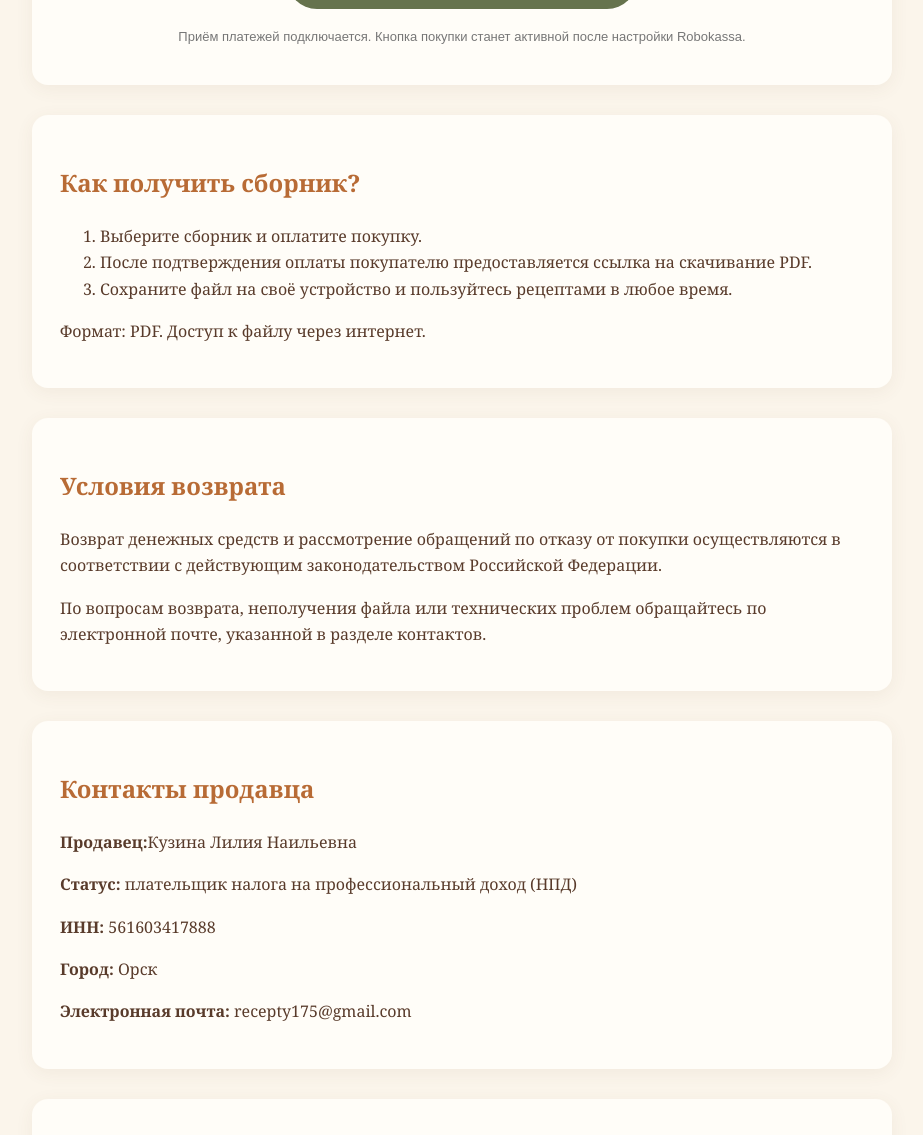
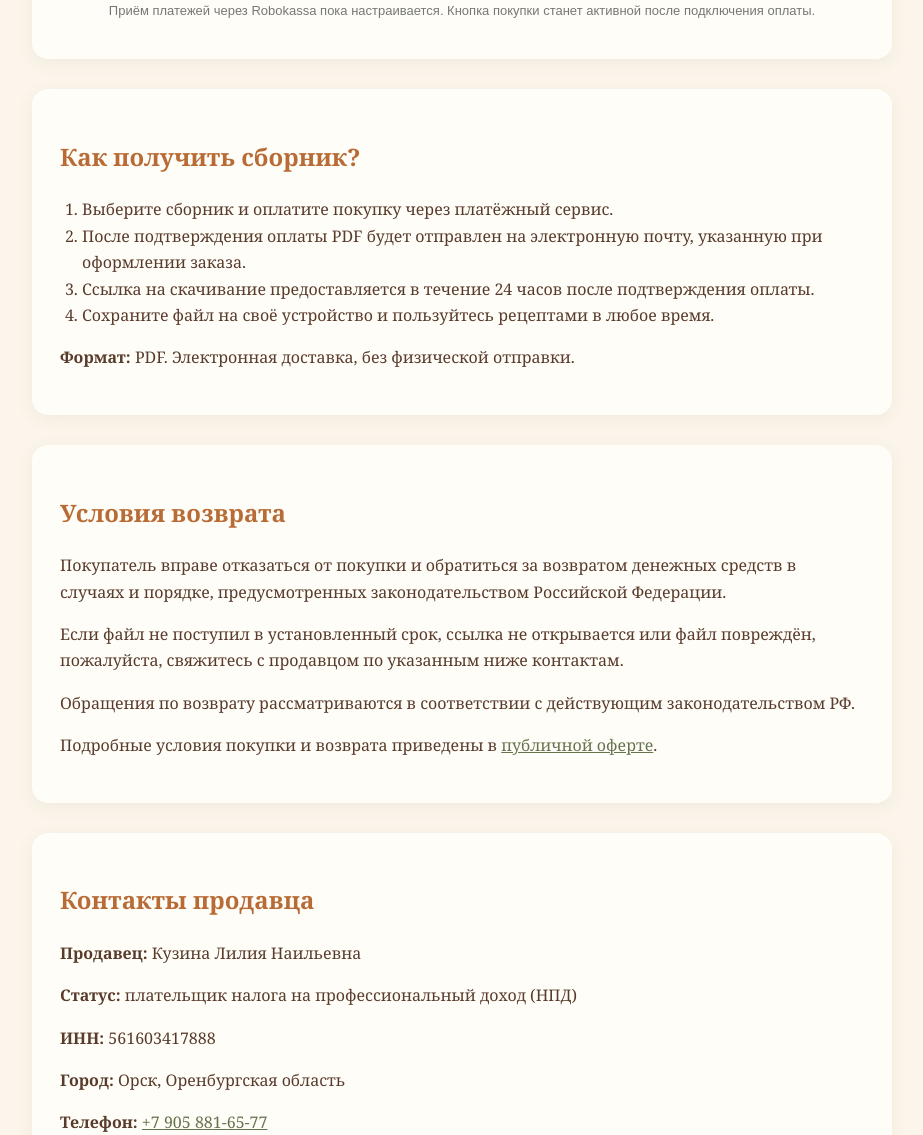
Before and after one commit to lk210587/teplye-vkusy-sezona, a plain HTML site: page index.html in a window 1280 px wide. Shown: the part 1665-2800 px from the top of the page, without its empty margins (178-1101 px from the left). Drawn offline with Linux system fonts and the light colour scheme.

Commit message:
index.html

```diff
--- a/index.html
+++ b/index.html
@@ -6,6 +6,7 @@
 <meta name="viewport" content="width=device-width, initial-scale=1.0">
 <title>Тёплые вкусы сезона — сборник рецептов</title>
 <meta name="description" content="10 уютных осенних рецептов с фотографиями. Электронный сборник PDF за 99 рублей.">
+
 <style>
 :root {
   --brown: #593b2b;
@@ -77,9 +78,11 @@ footer {
   font-size: 14px;
 }
 a { color: var(--green); }
-ul { padding-left: 22px; }
+ul, ol { padding-left: 22px; }
+.contact a { overflow-wrap: anywhere; }
 </style>
 </head>
+
 <body>
 
 <header>
@@ -101,14 +104,14 @@ ul { padding-left: 22px; }
   <p>
     «Тёплые вкусы сезона» — электронный сборник рецептов
     в формате PDF, который удобно хранить на телефоне,
-    планшете или компьютере. А можно распечатать и он всегда будет под рукой!
+    планшете или компьютере. Его также можно распечатать.
   </p>
 </section>
 
 <section>
   <h2>Что входит в сборник?</h2>
   <ul>
-    <li>10 авторских рецептов в одном сборнике.</li>
+    <li>10 рецептов в одном сборнике.</li>
     <li>Фотографии готовых блюд.</li>
     <li>Список необходимых ингредиентов.</li>
     <li>Пошаговое описание приготовления.</li>
@@ -132,47 +135,62 @@ ul { padding-left: 22px; }
   <p style="text-align:center">
     Разовая оплата. Электронный формат PDF.
   </p>
+
   <div class="buy">Оплата скоро будет доступна</div>
+
   <p class="note">
-    Приём платежей подключается. Кнопка покупки
-    станет активной после настройки Robokassa.
+    Приём платежей через Robokassa пока настраивается.
+    Кнопка покупки станет активной после подключения оплаты.
   </p>
 </section>
 
 <section>
   <h2>Как получить сборник?</h2>
   <ol>
-    <li>Выберите сборник и оплатите покупку.</li>
-    <li>После подтверждения оплаты покупателю
-    предоставляется ссылка на скачивание PDF.</li>
-    <li>Сохраните файл на своё устройство и
-    пользуйтесь рецептами в любое время.</li>
+    <li>Выберите сборник и оплатите покупку через платёжный сервис.</li>
+    <li>После подтверждения оплаты PDF будет отправлен
+    на электронную почту, указанную при оформлении заказа.</li>
+    <li>Ссылка на скачивание предоставляется в течение
+    24 часов после подтверждения оплаты.</li>
+    <li>Сохраните файл на своё устройство и пользуйтесь
+    рецептами в любое время.</li>
   </ol>
-  <p>Формат: PDF. Доступ к файлу через интернет.</p>
+  <p><b>Формат:</b> PDF. Электронная доставка, без физической отправки.</p>
 </section>
 
 <section>
   <h2>Условия возврата</h2>
   <p>
-    Возврат денежных средств и рассмотрение обращений
-    по отказу от покупки осуществляются в соответствии
-    с действующим законодательством Российской Федерации.
+    Покупатель вправе отказаться от покупки и обратиться
+    за возвратом денежных средств в случаях и порядке,
+    предусмотренных законодательством Российской Федерации.
   </p>
   <p>
-    По вопросам возврата, неполучения файла или
-    технических проблем обращайтесь по электронной почте,
-    указанной в разделе контактов.
+    Если файл не поступил в установленный срок, ссылка
+    не открывается или файл повреждён, пожалуйста,
+    свяжитесь с продавцом по указанным ниже контактам.
+  </p>
+  <p>
+    Обращения по возврату рассматриваются в соответствии
+    с действующим законодательством РФ.
+  </p>
+  <p>
+    Подробные условия покупки и возврата приведены
+    в <a href="offer.html">публичной оферте</a>.
   </p>
 </section>
 
-<section>
+<section class="contact">
   <h2>Контакты продавца</h2>
-  <p><b>Продавец:</b>Кузина Лилия Наильевна</p>
+  <p><b>Продавец:</b> Кузина Лилия Наильевна</p>
   <p><b>Статус:</b> плательщик налога на профессиональный доход (НПД)</p>
   <p><b>ИНН:</b> 561603417888</p>
-  <p><b>Город:</b> Орск</p>
+  <p><b>Город:</b> Орск, Оренбургская область</p>
+  <p><b>Телефон:</b>
+    <a href="tel:+79058816577">+7 905 881-65-77</a>
+  </p>
   <p><b>Электронная почта:</b>
-    recepty175@gmail.com
+    <a href="mailto:recepty175@gmail.com">recepty175@gmail.com</a>
   </p>
 </section>
 
@@ -189,6 +207,20 @@ ul { padding-left: 22px; }
   </p>
 </section>
 
+<section>
+  <h2>Документы магазина</h2>
+  <p>
+    <a href="offer.html">Публичная оферта</a>
+  </p>
+  <p>
+    <a href="privacy.html">Политика обработки персональных данных</a>
+  </p>
+  <p>
+    По вопросам обработки персональных данных можно
+    обратиться по адресу recepty175@gmail.com.
+  </p>
+</section>
+
 </main>
 
 <footer>
```
